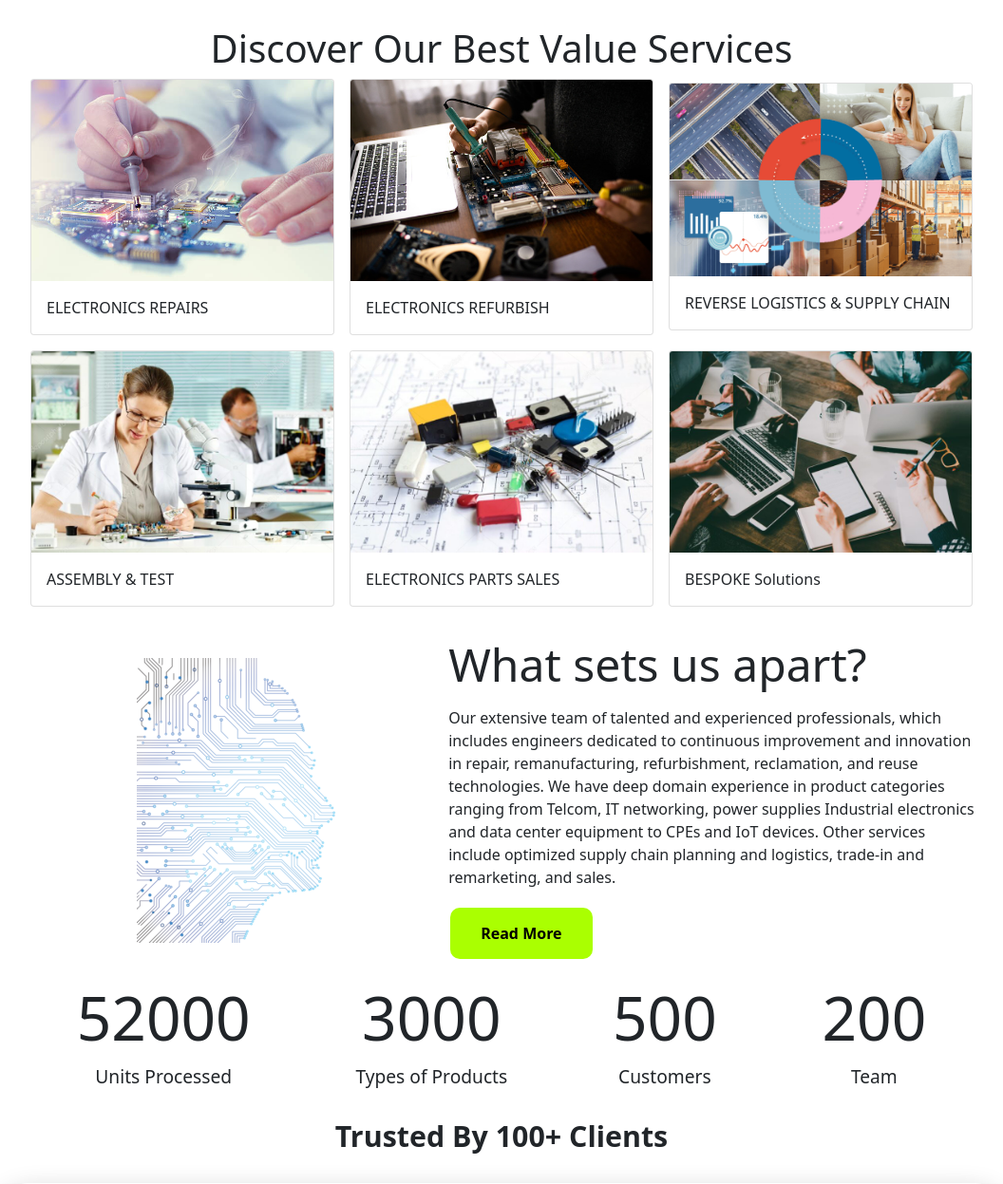
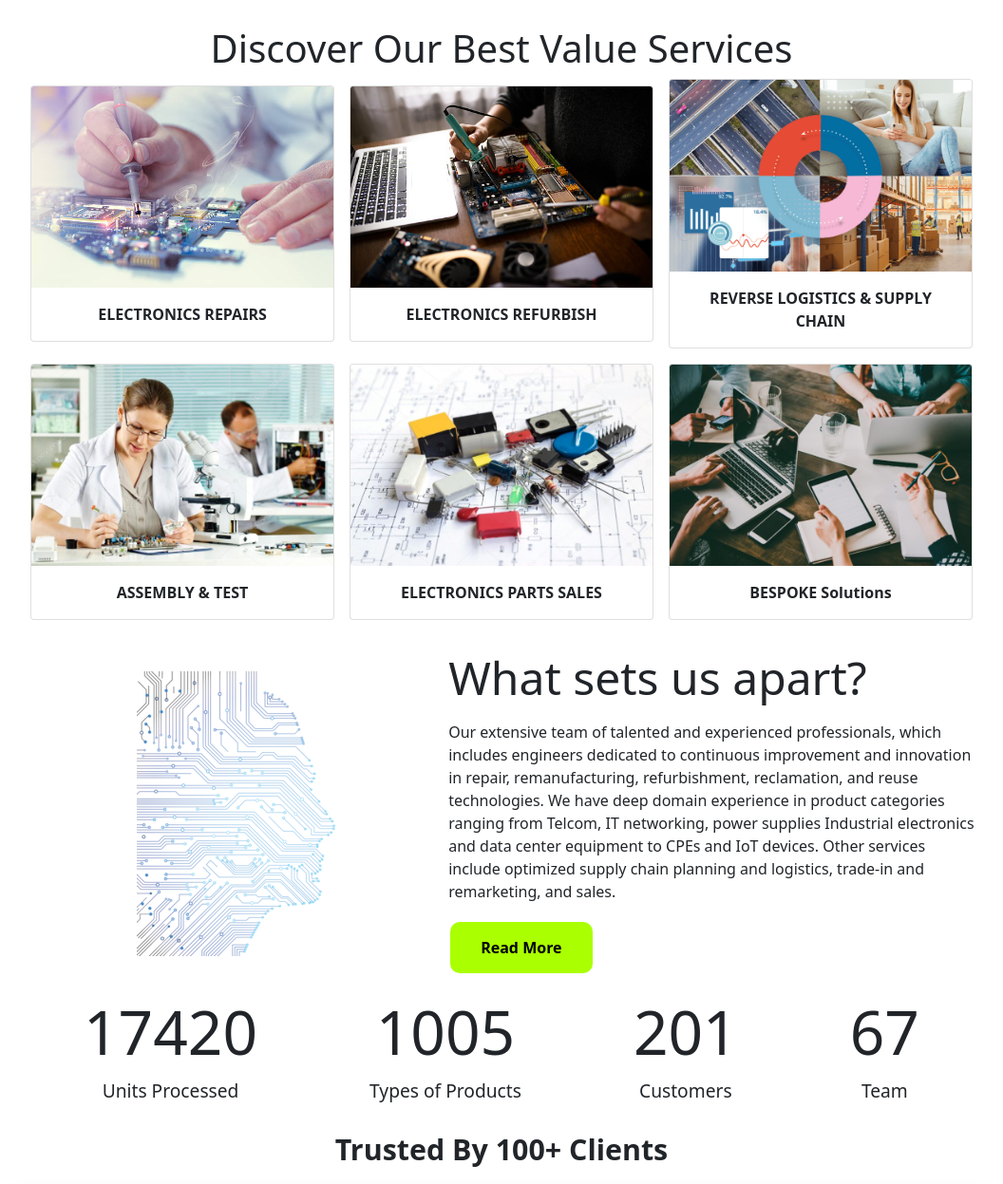
Before and after one commit to Pankaj-Kumar-Maurya/Cellnfra, an ASP.NET Core app: page / in a window 1280 px wide. Shown: the part 1216-2463 px from the top of the page at 95% size, without its empty margins (112-1168 px from the left). Run offline with ASP.NET Core 8, Linux system fonts and the light colour scheme; style sheets or scripts are compiled from the project's sources.

Commit message:
Some changes

```diff
--- a/Cellnfra/Views/Home/Index.cshtml
+++ b/Cellnfra/Views/Home/Index.cshtml
@@ -152,6 +152,11 @@
 
     .mainFooter img{
         width:10vw;
+    }
+    .card-text{
+        text-align:center;
+        font-size:1rem;
+        font-weight:bold;
     }
     @@media screen and (max-width:767px) {
         .leftPart {
@@ -389,7 +394,7 @@
 
             if (c < target) {
                 counter.innerText = `${Math.ceil(c + increment)}`;
-                setTimeout(updateCounter, 1);
+                setTimeout(updateCounter, 100);
             } else {
                 counter.innerText = target;
             }
--- a/Cellnfra/Views/Shared/_Layout.cshtml
+++ b/Cellnfra/Views/Shared/_Layout.cshtml
@@ -64,7 +64,7 @@
         </nav>
     </header>
     <div class="container">
-        <main role="main" class="pb-3">
+        <main role="main" >
             @RenderBody()
         </main>
     </div>
```
